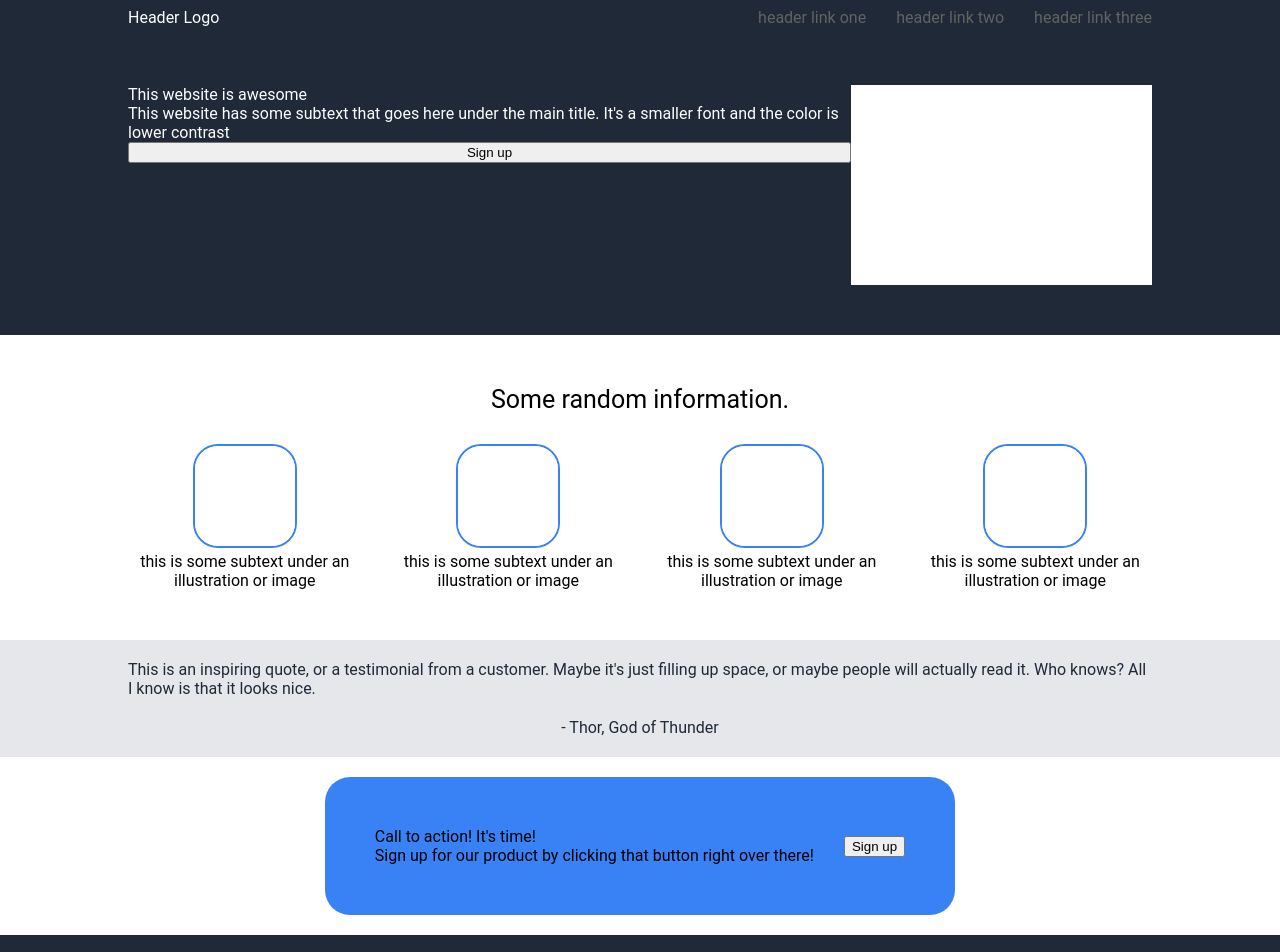
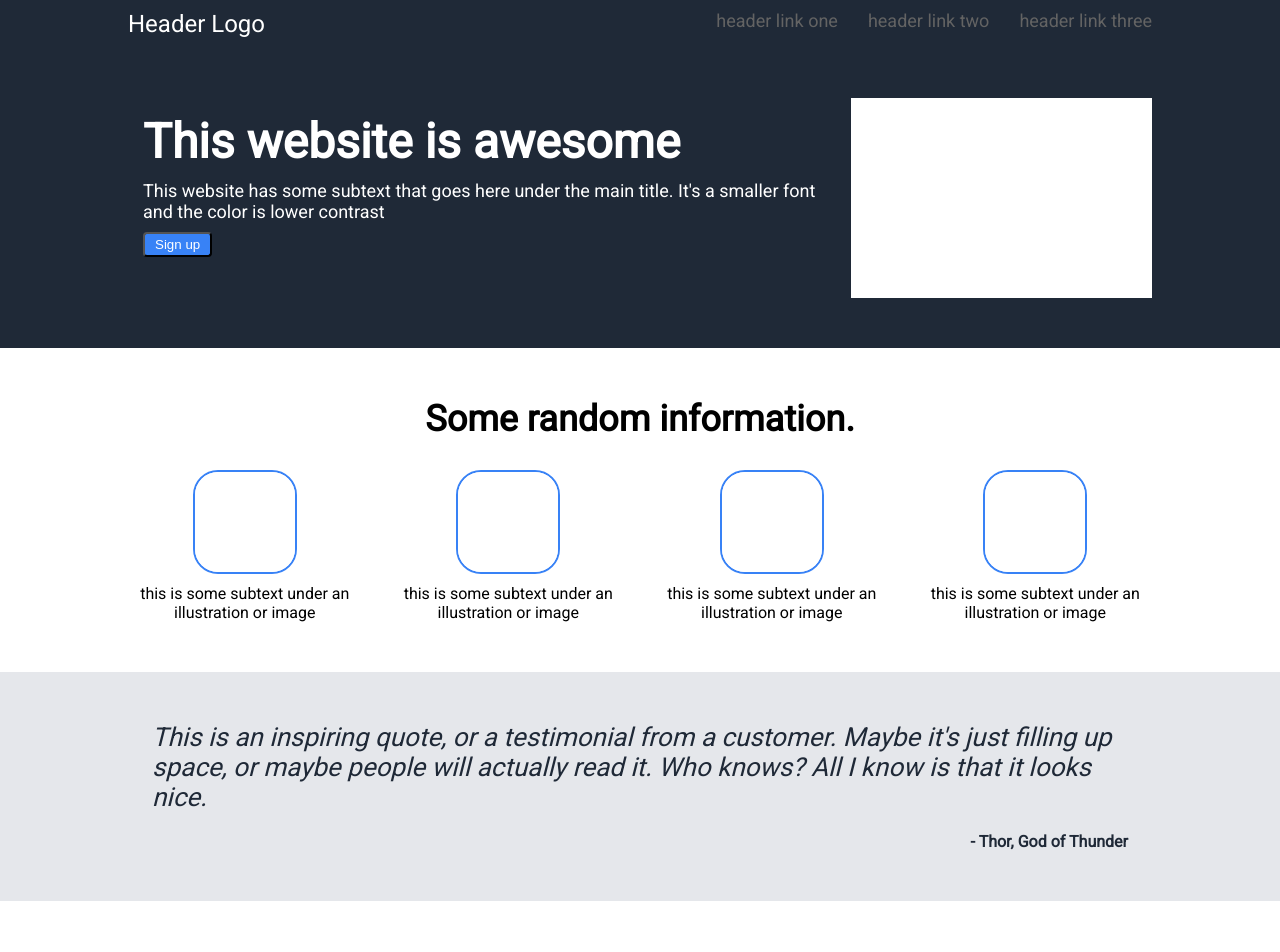
Before and after one commit to JonathanXu8/landing-page, a plain HTML site: page index.html in a window 1280 px wide. Shown: the top 952 px of the page. Drawn offline with Linux system fonts and the light colour scheme.

Commit message:
fix formatting to make page more visually appealing

```diff
--- a/index.html
+++ b/index.html
@@ -6,9 +6,15 @@
     <meta name="viewport" content="width=device-width, initial-scale=1.0">
     <title>Landing Page</title>
     <link rel="stylesheet" href="styles.css">
+
+    <link rel="preconnect" href="https://fonts.googleapis.com">
+    <link rel="preconnect" href="https://fonts.gstatic.com" crossorigin>
+    <link href="https://fonts.googleapis.com/css2?family=Roboto&display=swap" rel="stylesheet">
+
 </head>
 <body>
     <div class="container">
+
         <div class="header">
             <div class="left">
                 <div>Header Logo</div>
@@ -32,19 +38,19 @@
         <div class="body-2">
             <div class="title">Some random information.</div>
             <div class="information">
-                <div>
+                <div class="info">
                     <img src="images/white.jpg" alt="nothing">
                     <div>this is some subtext under an illustration or image</div>
                 </div>
-                <div>
+                <div class="info">
                     <img src="images/white.jpg" alt="nothing">
                     <div>this is some subtext under an illustration or image</div>
                 </div>
-                <div>
+                <div class="info">
                     <img src="images/white.jpg" alt="nothing">
                     <div>this is some subtext under an illustration or image</div>
                 </div>
-                <div>
+                <div class="info">
                     <img src="images/white.jpg" alt="nothing">
                     <div>this is some subtext under an illustration or image</div>
                 </div>
@@ -81,6 +87,7 @@
                 Copyright &#169 Jonathan Xu
             </div>
         </div>
+
     </div>
 
 
--- a/styles.css
+++ b/styles.css
@@ -1,5 +1,5 @@
 body {
-    font-family: "roboto";
+    font-family: 'Roboto', sans-serif;
     padding-left: 0px;
     margin: 0px;
     border: 0px;
@@ -14,18 +14,20 @@ body {
     display: flex;
     justify-content: space-between;
     background-color: #1F2937;
-    padding: 8px;
+    padding: 10px;
     padding-right: 10%;
     padding-left: 10%;
 }
 
 .header .left {
- color:rgb(255, 255, 255);
+    color:rgb(255, 255, 255);
+    font-size: 24px;
 }
 
 .header .right {
     color:rgb(99, 99, 99);
     display: flex;
+    font-size: 18px;
     gap: 30px;
 }
 
@@ -39,11 +41,34 @@ body {
     padding-left: 10%;
     padding-top: 50px;
     padding-bottom: 50px;
+
+    gap: 20px;
 }
 
-.body-1 .left{
+.body-1 .left {
     display: flex;
     flex-direction: column;
+    gap: 10px;
+    padding: 15px;
+}
+
+.body-1 .left .title {
+    font-size: 48px;
+    font-weight: 800;
+}
+
+.body-1 .left .subtext {
+    font-size: 18px;
+}
+
+.body-1 .left button {
+    align-self: flex-start;
+    background-color: #3882F6;
+    color: white;
+    border-radius: 4px;
+    padding: 3px;
+    padding-left: 10px;
+    padding-right: 10px;
 }
 
 
@@ -60,7 +85,8 @@ body {
 
 .body-2 .title {
     color: black;
-    font-size: 25px;
+    font-size: 36px;
+    font-weight: 800;
     margin-bottom: 30px;
 }
 
@@ -78,10 +104,18 @@ body {
     border-radius: 25px;
 }
 
+.body-2 .information .info {
+    display: flex;
+    align-items: center;
+    flex-direction: column;
+    gap: 10px;
+}
+
 .body-3 {
     display: flex;
     flex-direction: column;
     background-color: #E5E7EB;
+    padding: 30px;
 }
 
 .body-3 .quote {
@@ -92,13 +126,21 @@ body {
     padding-left: 10%;
     padding-right: 10%;
     color: #1F2937;
+    font-size: 26px;
+    font-style: italic;
+    font-weight: 300;
+
 }
 
 .body-3 .source {
     display: flex;
-    justify-content: center;
+    justify-content: flex-end;
+    padding-left: 10%;
+    padding-right: 10%;
     padding-bottom: 20px;
     color: #1F2937;
+    font-weight: 700;
+
 }
 
 .body-4 {
@@ -106,7 +148,7 @@ body {
     align-items: center;
     justify-content: center;
     background-color: white;
-    padding: 20px;
+    padding: 60px;
 }
 
 .body-4 .box {
@@ -115,6 +157,7 @@ body {
     padding: 50px;
     gap: 30px;
     border-radius: 25px;
+    color: white;
 }
 
 .body-4 .box .left {
@@ -123,10 +166,29 @@ body {
     justify-content: center;
 }
 
+.body-4 .box .left .title {
+    font-size: 20px;
+    font-weight: 800;
+}
+
+.body-4 .box .left .subtext {
+    color: rgb(228, 228, 228);
+}
+
 .body-4 .box .right {
     display: flex;
     justify-content: center;
     align-items: center;
+}
+
+.body-4 .box .right button {
+    background-color: #3882F6;
+    color: white;
+    border-radius: 4px;
+    padding: 3px;
+    padding-left: 10px;
+    padding-right: 10px;
+    border-color: white;
 }
 
 .footer {
```
